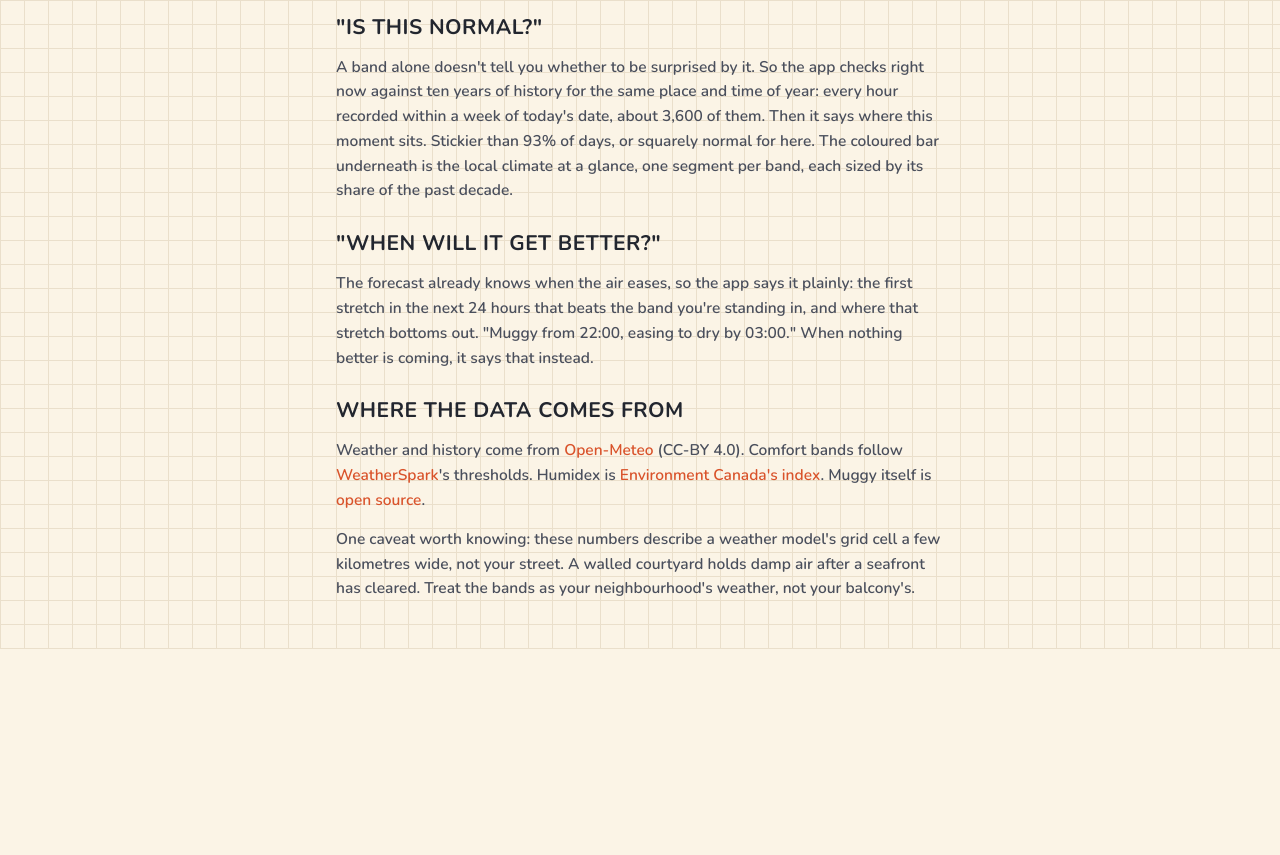
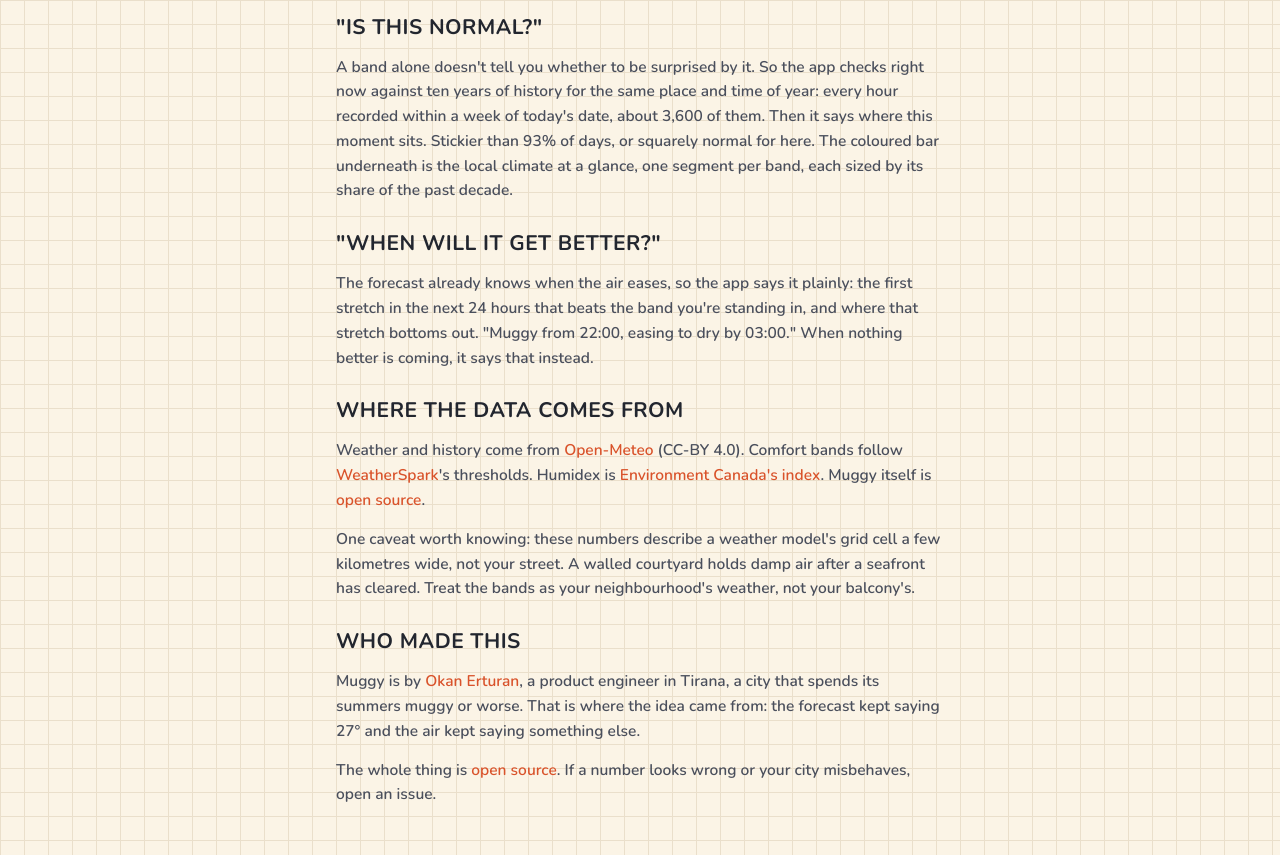
Before and after one commit to okturan/muggy, a website: page public/about.html in a window 1280 px wide. Shown: the part 1632-2487 px from the top of the page. Before the commit the page ends 2281 px from the top, so only its background shows below. Drawn offline with nearby package versions, Linux system fonts and the light colour scheme.

Commit message:
Sign the work
A maker line in the footer and a short "who made this" on the about
page. The origin story is one sentence because that is all it needs:
the forecast kept saying 27 degrees and the air kept saying something
else.

Claude-Session: https://claude.ai/code/session_018EW29irikC3y8wdG3gXtUG

```diff
--- a/public/about.html
+++ b/public/about.html
@@ -87,6 +87,12 @@
       <p>Weather and history come from <a href="https://open-meteo.com/" rel="noopener">Open-Meteo</a> (CC-BY 4.0). Comfort bands follow <a href="https://weatherspark.com" rel="noopener">WeatherSpark</a>'s thresholds. Humidex is <a href="https://en.wikipedia.org/wiki/Humidex" rel="noopener">Environment Canada's index</a>. Muggy itself is <a href="https://github.com/okturan/muggy" rel="noopener">open source</a>.</p>
       <p>One caveat worth knowing: these numbers describe a weather model's grid cell a few kilometres wide, not your street. A walled courtyard holds damp air after a seafront has cleared. Treat the bands as your neighbourhood's weather, not your balcony's.</p>
     </section>
+
+    <section id="maker">
+      <h2>Who made this</h2>
+      <p>Muggy is by <a href="https://github.com/okturan" rel="noopener">Okan Erturan</a>, a product engineer in Tirana, a city that spends its summers muggy or worse. That is where the idea came from: the forecast kept saying 27° and the air kept saying something else.</p>
+      <p>The whole thing is <a href="https://github.com/okturan/muggy" rel="noopener">open source</a>. If a number looks wrong or your city misbehaves, open an issue.</p>
+    </section>
   </main>
 </body>
 </html>
```
Also changed, not shown: public/index.html (+1 -0 lines).
